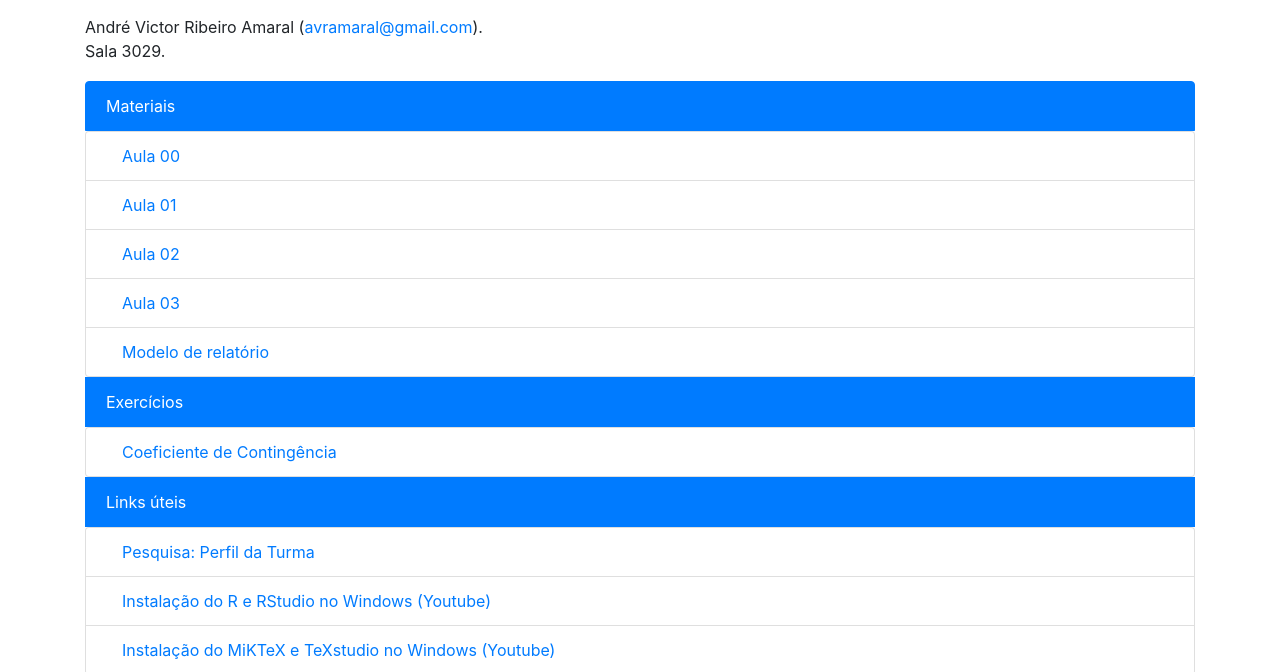
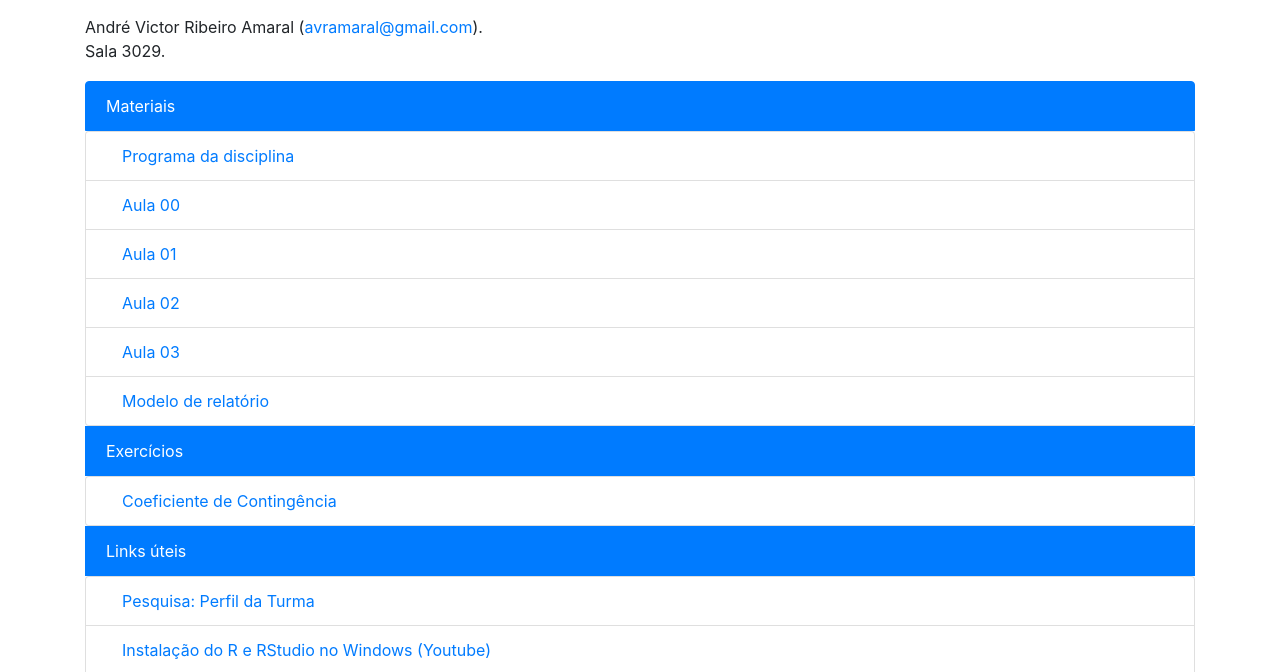
Before and after one commit to avramaral/AulasEstProb, a plain HTML site: page index.html in a window 1280 px wide. Shown: the part 114-786 px from the top of the page. Drawn offline with nearby package versions, Linux system fonts and the light colour scheme.

Commit message:
update index page

```diff
--- a/index.html
+++ b/index.html
@@ -28,6 +28,7 @@
             <ul class="list-group">
                 <li class="list-group-item active">Materiais</li>
                 <ul class="list-group">
+                    <li class="list-group-item indent"><a href="Materiais/Programa_EST031.pdf" target="_blank">Programa da disciplina</a></li>
                     <li class="list-group-item indent"><a href="Materiais/aula_00.pdf" target="_blank">Aula 00</a></li>
                     <li class="list-group-item indent"><a href="Materiais/aula_01.pdf" target="_blank">Aula 01</a></li>
                     <li class="list-group-item indent"><a href="Materiais/aula_02.pdf" target="_blank">Aula 02</a></li>
```
Also changed, not shown: 2 other files.
